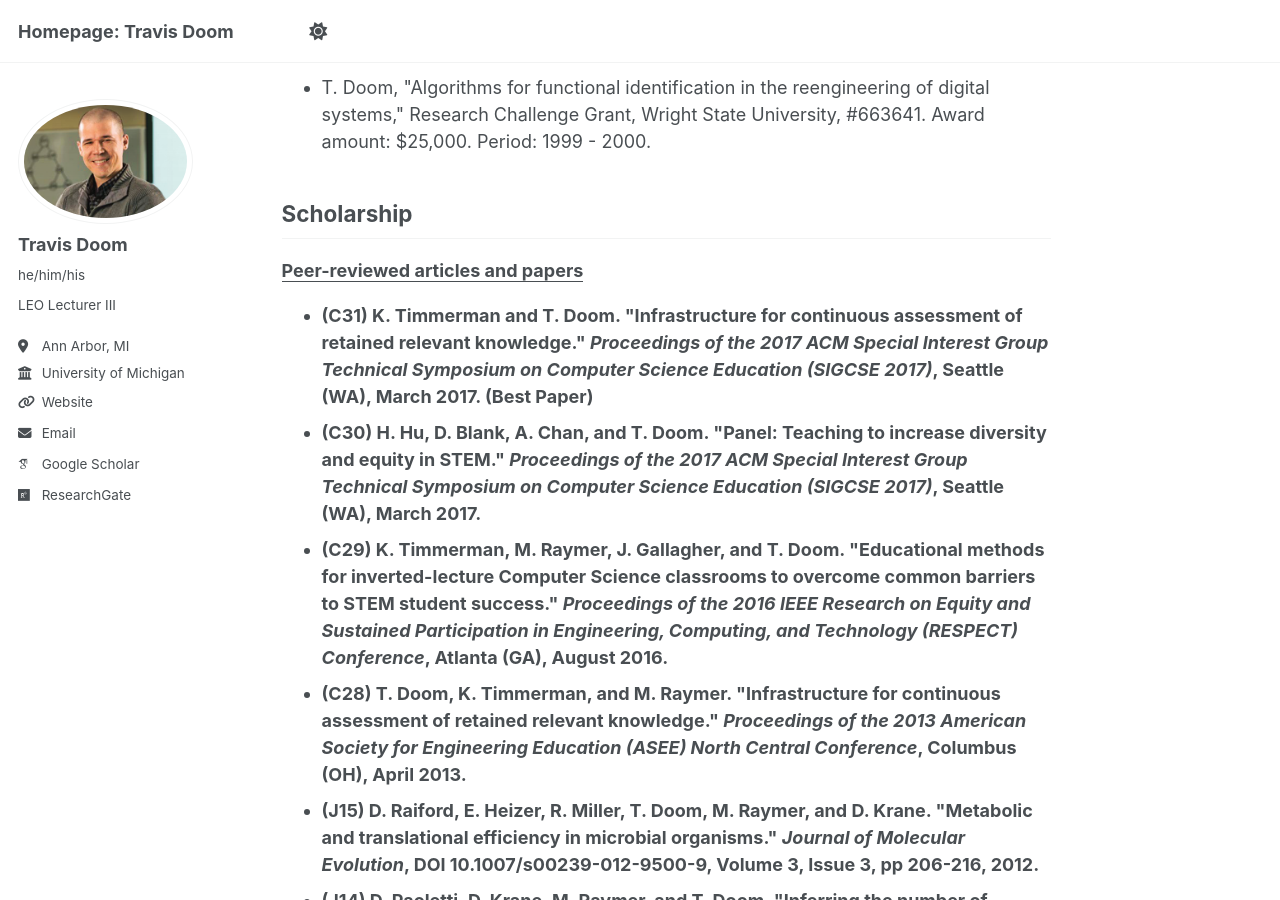
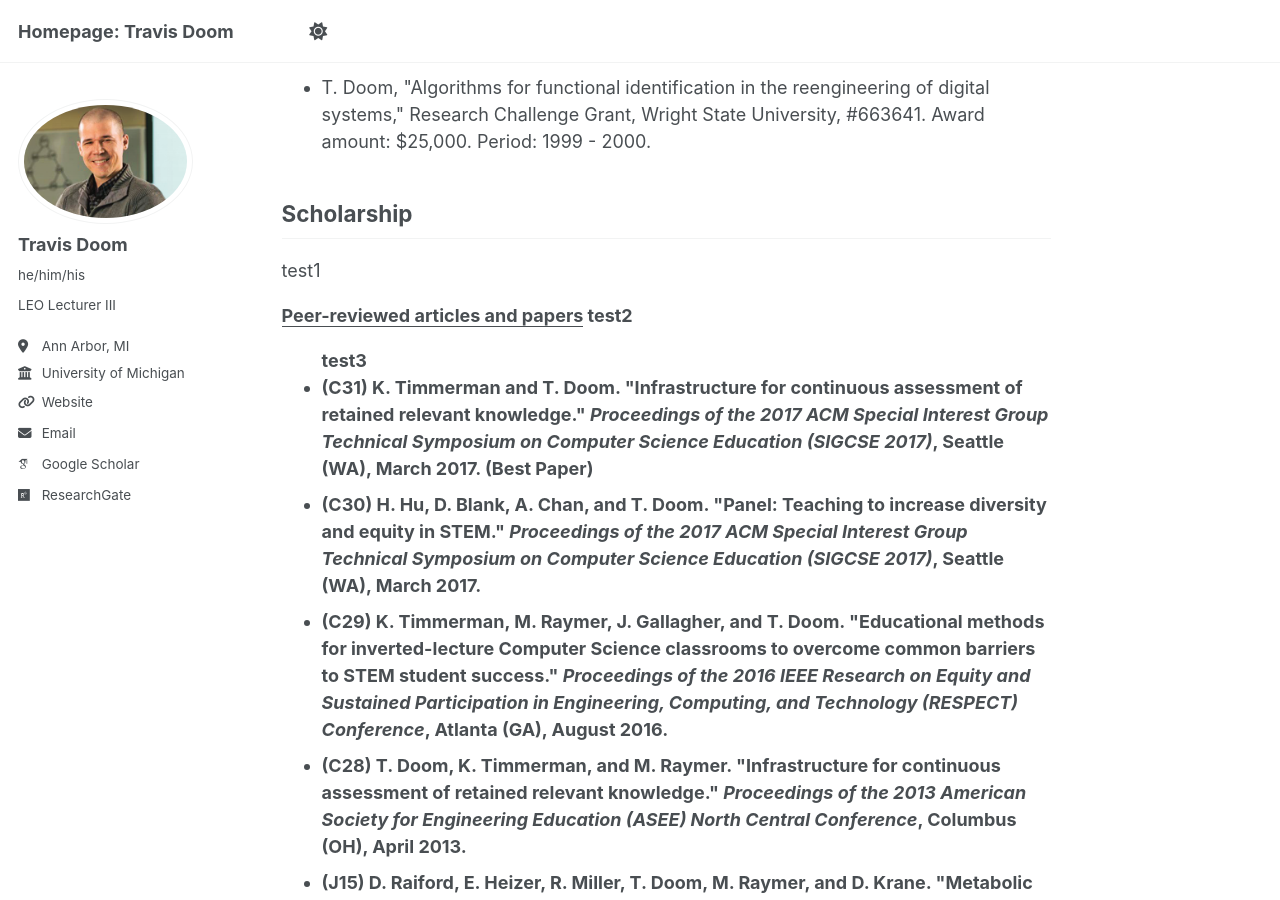
Before and after one commit to travisdoom/travisdoom.github.io, a Jekyll site: the page built from _pages/about.md, in a window 1280 px wide and 900 px high, scrolled down 6831 px. Built offline with Jekyll 4.4.1, drawn with Linux system fonts in a browser that asks for light colours; some web fonts are replaced.

Commit message:
Update about.md

```diff
--- a/_pages/about.md
+++ b/_pages/about.md
@@ -126,8 +126,11 @@ Travis Doom (he/him/his) joins the Faculty at the University of Michigan (UM) in
 
 <H2> Scholarship </H2>
 <dl>
+  test1
 	<dt><u>Peer-reviewed articles and papers</u>
+  test2
 		<ul>
+    test3
 			<li>(C31) K. Timmerman and T. Doom. "Infrastructure for continuous assessment of retained relevant knowledge." <i>Proceedings of the 2017 ACM Special Interest Group Technical Symposium on Computer Science Education (SIGCSE 2017)</i>, Seattle (WA), March 2017.  (Best Paper)</li>
 			<li>(C30) H. Hu, D. Blank, A. Chan, and T. Doom. "Panel: Teaching to increase diversity and equity in STEM." <i>Proceedings of the 2017 ACM Special Interest Group Technical Symposium on Computer Science Education (SIGCSE 2017)</i>, Seattle (WA), March 2017.</li>
 			<li>(C29) K. Timmerman, M. Raymer, J. Gallagher, and T. Doom. "Educational methods for inverted-lecture Computer Science classrooms to overcome common barriers to STEM student success." <i>Proceedings of the 2016 IEEE Research on Equity and Sustained Participation in Engineering, Computing, and Technology (RESPECT) Conference</i>, Atlanta (GA), August 2016.</li>
```
